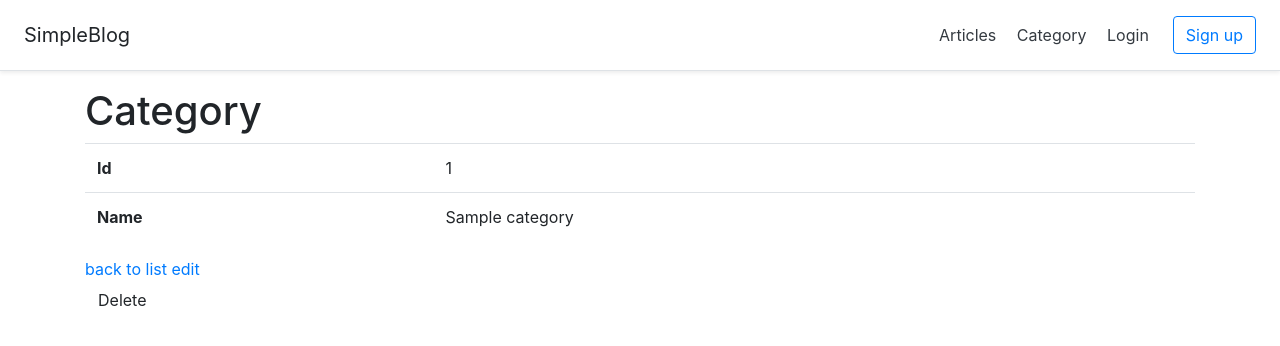
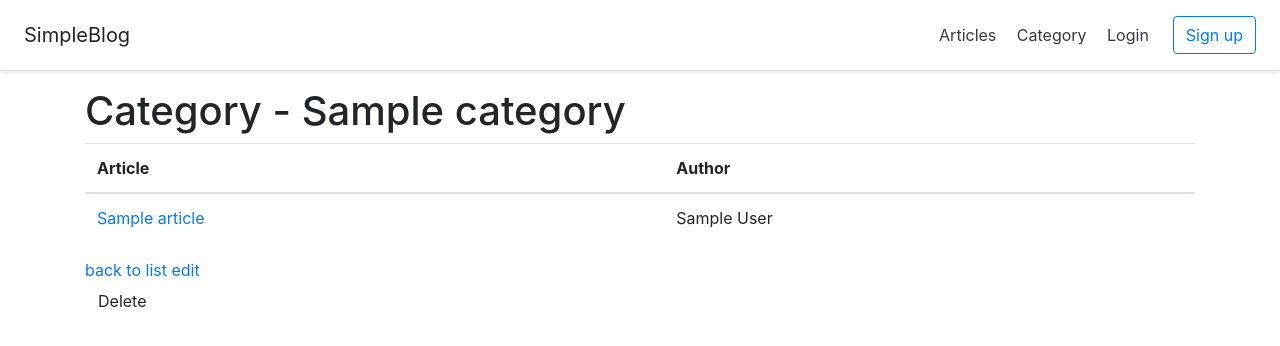
Before and after one commit to shkabo/sf4-simple-blog, a Symfony app: template templates/category/show.html.twig in a window 1280 px wide. Shown: the top 346 px of the page. Run offline with Twig, Linux system fonts and the light colour scheme; the template is opened without the code that fills it: most values are stand-ins (such as "Sample title", 1, 10 or a date in 2020); some libraries are stand-ins or nearby versions.

Commit message:
Category template tweaks

```diff
--- a/src/Security/LoginFormAuthenticator.php
+++ b/src/Security/LoginFormAuthenticator.php
@@ -77,7 +77,7 @@ class LoginFormAuthenticator extends AbstractFormLoginAuthenticator
         if ($targetPath = $this->getTargetPath($request->getSession(), $providerKey)) {
             return new RedirectResponse($targetPath);
         }
-        return new RedirectResponse($this->router->generate('app_homepage'));
+        return new RedirectResponse($this->router->generate('article_index'));
     }
 
     protected function getLoginUrl()
--- a/templates/base.html.twig
+++ b/templates/base.html.twig
@@ -13,7 +13,7 @@
     <div class="d-flex flex-column flex-md-row align-items-center p-3 px-md-4 mb-3 bg-white border-bottom shadow-sm">
         <h5 class="my-0 mr-md-auto font-weight-normal">SimpleBlog</h5>
         <nav class="my-2 my-md-0 mr-md-3">
-            <a class="p-2 text-dark" href="{{ path('app_articles_list') }}">Articles</a>
+            <a class="p-2 text-dark" href="{{ path('article_index') }}">Articles</a>
             <a class="p-2 text-dark" href="{{ path('category_index')}}">Category</a>
             {% if not app.user %}
             <a class="p-2 text-dark" href="{{ path('app_login')}}">Login</a>
--- a/templates/category/show.html.twig
+++ b/templates/category/show.html.twig
@@ -3,20 +3,29 @@
 {% block title %}Category{% endblock %}
 
 {% block body %}
-    <h1>Category</h1>
+    <h1>Category - {{ category.name }}</h1>
 
+    {% if category.articles is defined %}
     <table class="table">
+        <thead>
+            <tr>
+                <th>Article</th>
+                <th>Author</th>
+            </tr>
+        </thead>
         <tbody>
+           {% for article in category.articles %}
             <tr>
-                <th>Id</th>
-                <td>{{ category.id }}</td>
+                <td><a href="{{ path('article_show', {'id': article.id}) }}">{{ article.name }}</a></td>
+                <td>{{ article.user.fullName }}</td>
             </tr>
-            <tr>
-                <th>Name</th>
-                <td>{{ category.name }}</td>
-            </tr>
+            {% endfor %}
         </tbody>
     </table>
+
+    {% else %}
+    <p>Currently there is no articles in this category</p>
+    {% endif %}
 
     <a href="{{ path('category_index') }}">back to list</a>
 
```
Also changed, not shown: templates/article/show.html.twig (deleted, +0 -23 lines), templates/security/login.html.twig (+0 -11 lines).
